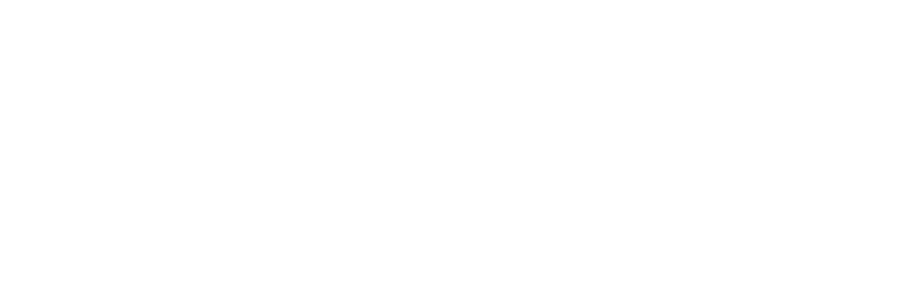
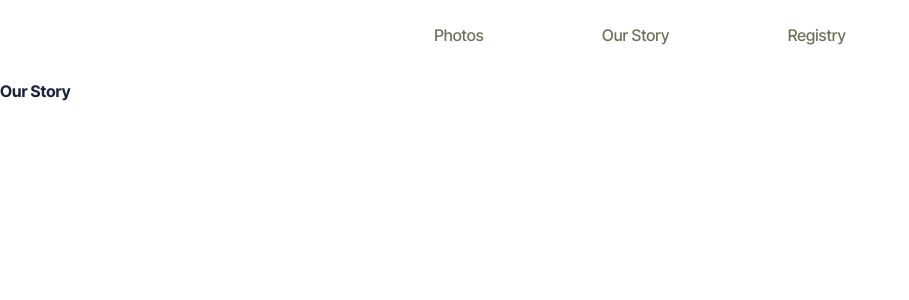
Before and after one commit to lsneth/luke-and-taylor, a React (Create React App) app: page /our-story in a window 1280 px wide. Before the commit this address had no page. Shown: the top 300 px of the page, without its empty margins (0-909 px from the left). Built offline with nearby package versions, Linux system fonts and the light colour scheme.

Commit message:
routes working

```diff
--- a/src/App.js
+++ b/src/App.js
@@ -3,15 +3,16 @@
 import Photos from './pages/Photos'
 import OurStory from './pages/OurStory'
 import Registry from './pages/Registry'
+import Layout from './components/Nav';
 
 export default function App() {
  return (
     <BrowserRouter className="App">
       <Routes>
-        <Route>
+        <Route path="/" element={<Layout />}>
           <Route index element={<Photos />} />
-          <Route path="blogs" element={<OurStory />} />
-          <Route path="contact" element={<Registry />} />
+          <Route path="our-story" element={<OurStory />} />
+          <Route path="registry" element={<Registry />} />
         </Route>
       </Routes>
     </BrowserRouter>
--- /dev/null
+++ b/src/components/Nav.js
@@ -0,0 +1,14 @@
+import { Outlet, Link } from "react-router-dom";
+
+export default function Nav(){
+  return (
+    <>
+      <nav>
+        <Link to="/" className='navButton'>Photos</Link>
+        <Link to="/our-story" className='navButton'>Our Story</Link>
+        <Link to="/registry" className='navButton'>Registry</Link>
+      </nav>
+      <Outlet />
+    </>
+  )
+}
--- a/src/pages/OurStory.js
+++ b/src/pages/OurStory.js
@@ -1,7 +1,5 @@
-import Header from '../components/Header'
-
 export default function OurStory() {
     return (
-        <Header/>
+        <h1>Our Story</h1>
     )
   }
--- a/src/pages/Photos.js
+++ b/src/pages/Photos.js
@@ -29,7 +29,6 @@
 
   return (
     <div>
-      <Header/>
       <Hero/>
       <Gallery
         margin={1}
--- a/src/pages/Registry.js
+++ b/src/pages/Registry.js
@@ -3,7 +3,6 @@
 export default function Registry() {
     return (
         <>
-            <Header/>
             <h1>venmo</h1>
         </>
     )
--- a/src/styles/styles.css
+++ b/src/styles/styles.css
@@ -29,6 +29,7 @@
   margin:0 4%;
   font-weight: 500;
   color:var(--green);
+  text-decoration: none;
 }
 
 .navButton:hover{
@@ -36,7 +37,7 @@
   color:var(--pink);
 }
 
-.navButton:active{
+.navButton:focus{
   border-bottom:solid var(--green) 2px;
 }
 
```
